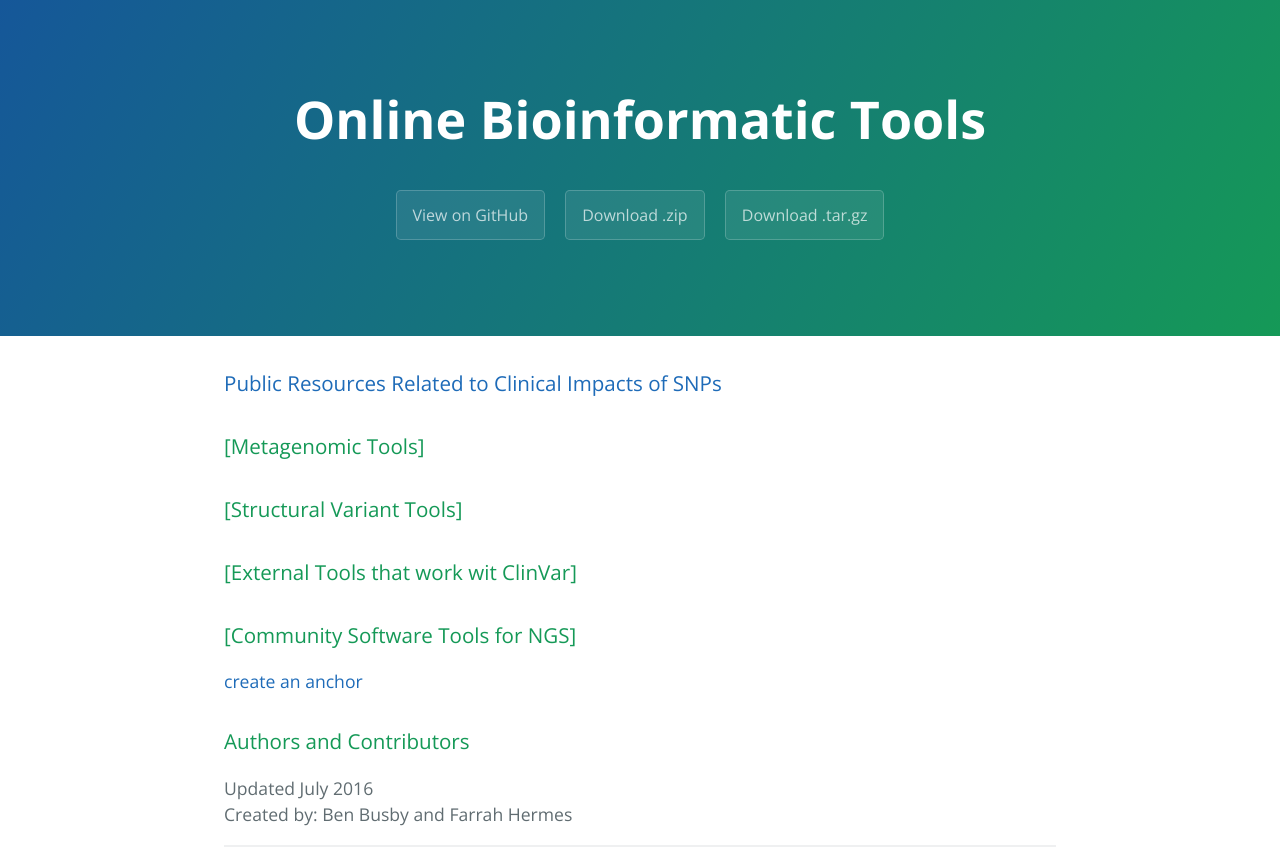
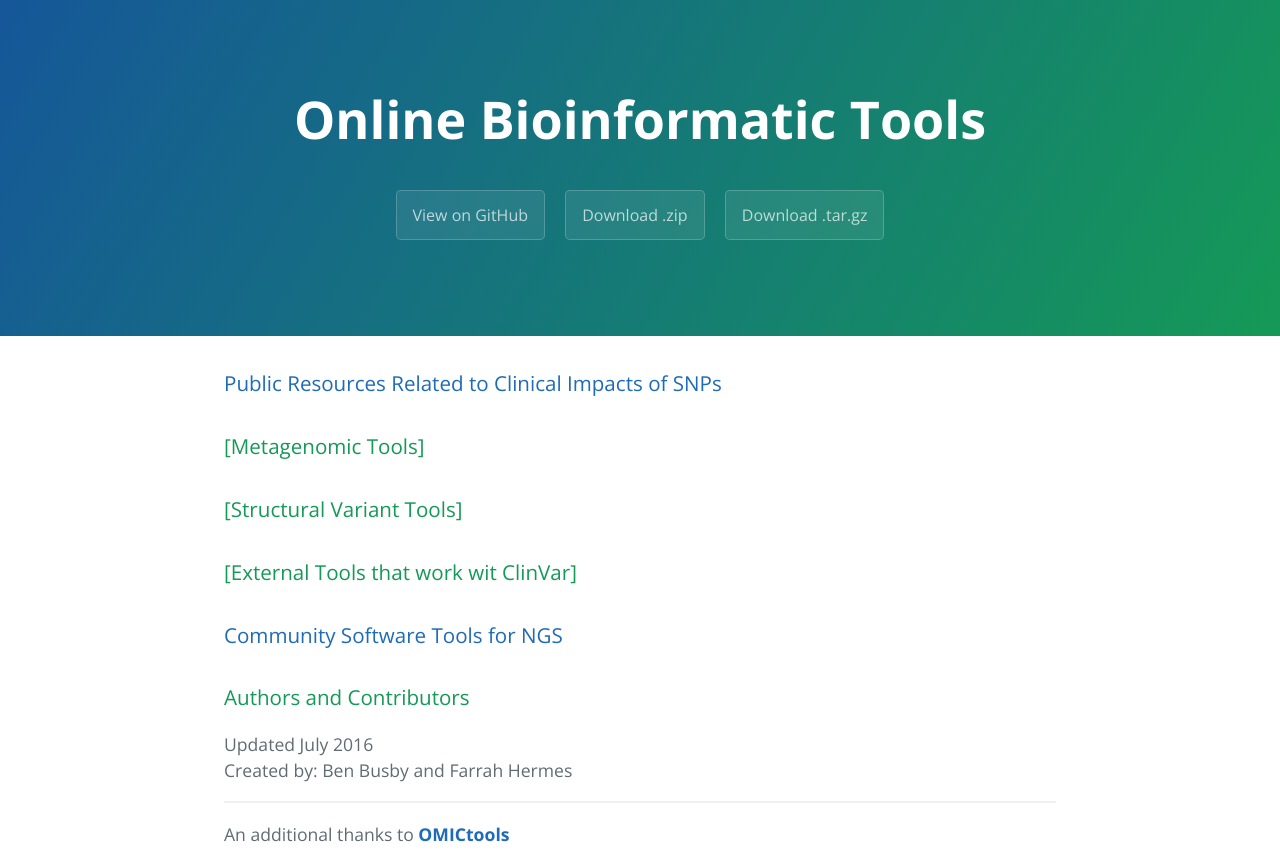
Before and after one commit to NCBI-Hackathons/Community_Software_Tools_for_NGS, a plain HTML site: page index.html in a window 1280 px wide. Shown: the top 850 px of the page. Drawn offline with nearby package versions, Linux system fonts and the light colour scheme.

Commit message:
Create gh-pages branch via GitHub

```diff
--- a/index.html
+++ b/index.html
@@ -33,9 +33,8 @@
 <a id="external-tools-that-work-wit-clinvar" class="anchor" href="#external-tools-that-work-wit-clinvar" aria-hidden="true"><span aria-hidden="true" class="octicon octicon-link"></span></a>[External Tools that work wit ClinVar]</h3>
 
 <h3>
-<a id="community-software-tools-for-ngs" class="anchor" href="#community-software-tools-for-ngs" aria-hidden="true"><span aria-hidden="true" class="octicon octicon-link"></span></a>[Community Software Tools for NGS]</h3>
-
-<p><a href="#anchors-in-markdown">create an anchor</a></p>
+<a id="community-software-tools-for-ngs" class="anchor" href="#community-software-tools-for-ngs" aria-hidden="true"><span aria-hidden="true" class="octicon octicon-link"></span></a><a href="#Lets%20hope%20this%20woorks%20out!#">Community Software Tools for NGS</a>
+</h3>
 
 <h3>
 <a id="authors-and-contributors" class="anchor" href="#authors-and-contributors" aria-hidden="true"><span aria-hidden="true" class="octicon octicon-link"></span></a>Authors and Contributors</h3>
--- a/params.json
+++ b/params.json
@@ -1,6 +1,6 @@
 {
   "name": "Online Bioinformatic Tools",
   "tagline": "",
-  "body": "\r\n\r\n### [Public Resources Related to Clinical Impacts of SNPs](https://hermesfj.github.io/SNPs/ \"Metatools\")\r\n\r\n### [Metagenomic Tools]\r\n\r\n### [Structural Variant Tools]\r\n\r\n### [External Tools that work wit ClinVar]\r\n\r\n### [Community Software Tools for NGS]\r\n\r\n[create an anchor](#anchors-in-markdown)\r\n\r\n### Authors and Contributors\r\nUpdated July 2016             \r\nCreated by: Ben Busby and Farrah Hermes                   \r\n      \r\n\r\n***\r\nAn additional thanks to [**OMICtools**](https://omictools.com/)\r\n\r\n![https://sites.google.com/site/alexandranaba/_/rsrc/1443014124017/in-the-news/thematrisomeprojectreferencedinomictools/omictools-logo.png](https://sites.google.com/site/alexandranaba/_/rsrc/1443014124017/in-the-news/thematrisomeprojectreferencedinomictools/omictools-logo.png)\r\n\r\n***\r\n",
+  "body": "\r\n\r\n### [Public Resources Related to Clinical Impacts of SNPs](https://hermesfj.github.io/SNPs/ \"Metatools\")\r\n\r\n### [Metagenomic Tools]\r\n\r\n### [Structural Variant Tools]\r\n\r\n### [External Tools that work wit ClinVar]\r\n\r\n### [Community Software Tools for NGS](#Lets hope this woorks out!#)\r\n\r\n\r\n\r\n### Authors and Contributors\r\nUpdated July 2016             \r\nCreated by: Ben Busby and Farrah Hermes                   \r\n      \r\n\r\n***\r\nAn additional thanks to [**OMICtools**](https://omictools.com/)\r\n\r\n![https://sites.google.com/site/alexandranaba/_/rsrc/1443014124017/in-the-news/thematrisomeprojectreferencedinomictools/omictools-logo.png](https://sites.google.com/site/alexandranaba/_/rsrc/1443014124017/in-the-news/thematrisomeprojectreferencedinomictools/omictools-logo.png)\r\n\r\n***\r\n",
   "note": "Don't delete this file! It's used internally to help with page regeneration."
 }
```
